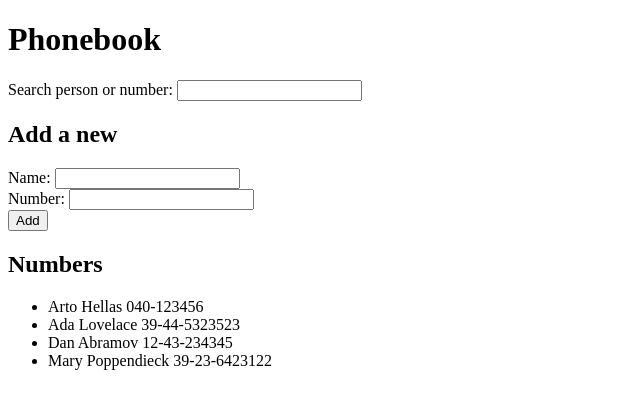
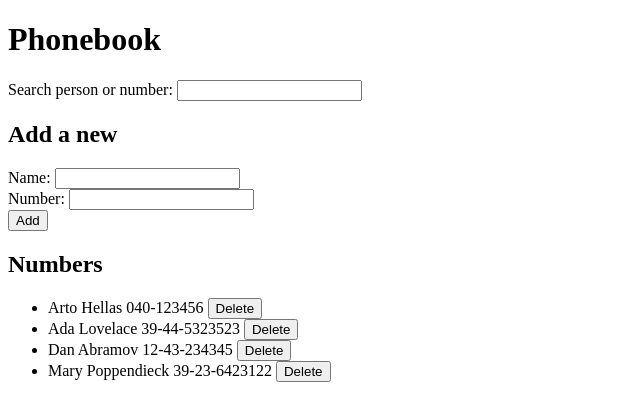
Before and after one commit to snailthrone/fullstack-hy2020, a React (Create React App) app in the folder part02/puhelinluettelo/: page / in a window 1280 px wide. Shown: the top 420 px of the page, without its empty margins (0-640 px from the left). Built offline with nearby package versions, Linux system fonts and the light colour scheme; data requests are answered from the project's data file.

Commit message:
2.15-2.18

```diff
--- a/part02/puhelinluettelo/db.json
+++ b/part02/puhelinluettelo/db.json
@@ -1,5 +1,6 @@
 {
-	"persons": [{
+  "persons": [
+    {
       "name": "Arto Hellas",
       "number": "040-123456",
       "id": 1
--- a/part02/puhelinluettelo/src/App.js
+++ b/part02/puhelinluettelo/src/App.js
@@ -1,9 +1,12 @@
 import React, { useEffect, useState } from 'react'
-import axios from 'axios'
 
+// Components
 import Form from './Form'
 import InputField from './InputField'
 import Persons from './Persons'
+
+// Services
+import { create, deletePerson, getAll, updateNumber } from './services/persons'
 
 const App = () => {
   const [persons, setPersons] = useState(null)
@@ -12,44 +15,44 @@ const App = () => {
   const [search, setSearch] = useState('')
 
   useEffect(() => {
-    axios.get('http://localhost:3001/persons').then(({ data }) => {
-      console.log(data)
+    getAll().then(data => {
       setPersons(data)
     })
   }, [])
 
   const addNewPerson = (event) => {
     event.preventDefault()
-    const personFound = persons.some(({ name }) => name === newName);
-
+    const personFound = persons.find(({ name }) => name === newName);
     if (personFound) {
-      alert(`${newName} is already added to phonebook`)
+      if (window.confirm(`${newName} is already added to phonebook, replace the old number with a new one?`)) {
+        updateNumber({ ...personFound, number: newNumber }).then(person => setPersons((state) => state.concat(person)))
+      }
     } else {
-      setPersons((state) => state.concat({ name: newName, number: newNumber }))
+      create({ name: newName, number: newNumber }).then(person => setPersons((state) => state.concat(person)))
     }
   }
 
-  const updateName = ({ target }) => {
-    setNewName(target.value)
+  const deleteNumber = (id, name) => {
+    if (window.confirm(`Delete ${name}?`)) {
+      deletePerson(id).then(() => setPersons((state) => state.filter((person) => person.id !== id)))
+    }
   }
 
-  const updateNumber = ({ target }) => {
-    setNewNumber(target.value)
-  }
+  const updateNameField = ({ target }) => setNewName(target.value)
 
-  const updateSearchValue = ({ target }) => {
-    setSearch(target.value)
-  }
+  const updateNumberField = ({ target }) => setNewNumber(target.value)
+
+  const updateSearchValue = ({ target }) => setSearch(target.value)
 
   const formProps = {
     fields: [
       {
-        handler: updateName,
+        handler: updateNameField,
         label: 'Name',
         value: newName
       },
       {
-        handler: updateNumber,
+        handler: updateNumberField,
         label: 'Number',
         value: newNumber
       }
@@ -74,7 +77,7 @@ const App = () => {
         showPersons && (
           <>
             <h2>Numbers</h2>
-            <Persons data={showPersons} />
+            <Persons data={showPersons} deleteNumber={deleteNumber} />
           </>
         )
       }
--- /dev/null
+++ b/part02/puhelinluettelo/src/Button.jsx
@@ -0,0 +1,7 @@
+import React from 'react'
+
+const Button = ({ handler, title, type = 'button' }) => (
+  <button onClick={handler} type={type}>{title}</button>
+)
+
+export default Button
--- a/part02/puhelinluettelo/src/Form.jsx
+++ b/part02/puhelinluettelo/src/Form.jsx
@@ -1,14 +1,14 @@
 import React from 'react';
 
+import Button from './Button'
 import InputField from './InputField'
-import SubmitButton from './SubmitButton';
 
 const Form = ( { fields, submit }) => (
   <form>
   {
     fields.map((field) => <InputField {...field} key={field.label} />)
   }
-  <SubmitButton {...submit} />
+  <Button {...submit} type="submit" />
 </form>
 )
 
--- a/part02/puhelinluettelo/src/Persons.jsx
+++ b/part02/puhelinluettelo/src/Persons.jsx
@@ -1,11 +1,16 @@
 import React from 'react'
 
-const Persons = ({ data }) => {
+import Button from './Button'
+
+const Persons = ({ data, deleteNumber }) => {
+
+  const handler = (id, name) => () => deleteNumber(id, name)
+
   return (
     <ul>
       {
-        data.map(({ name, number }) => (
-          <li key={name}>{name} {number}</li>
+        data.map(({ id, name, number }) => (
+          <li key={name}>{name} {number} <Button handler={handler(id, name)} title="Delete" /></li>
         ))
       }
     </ul>
--- a/part02/puhelinluettelo/src/SubmitButton.jsx
+++ /dev/null
@@ -1,7 +0,0 @@
-import React from 'react';
-
-const SubmitButton = ({ handler, title }) => (
-<button onClick={handler} type="submit">{title}</button>
-)
-
-export default SubmitButton
--- /dev/null
+++ b/part02/puhelinluettelo/src/services/persons.js
@@ -0,0 +1,13 @@
+import axios from 'axios'
+
+const baseUrl = 'http://localhost:3001/persons'
+
+const create = (person) => axios.post(baseUrl, person).then(({ data }) => data)
+
+const deletePerson = (id) => axios.delete(`${baseUrl}/${id}`)
+
+const getAll = () => axios.get(baseUrl).then(({ data }) => data)
+
+const updateNumber = (person) => axios.put(`${baseUrl}/${person.id}`, person).then(({ data }) => data)
+
+export { create, deletePerson, getAll, updateNumber  }
```
Lines whose indentation alone changed are shown as unchanged.
